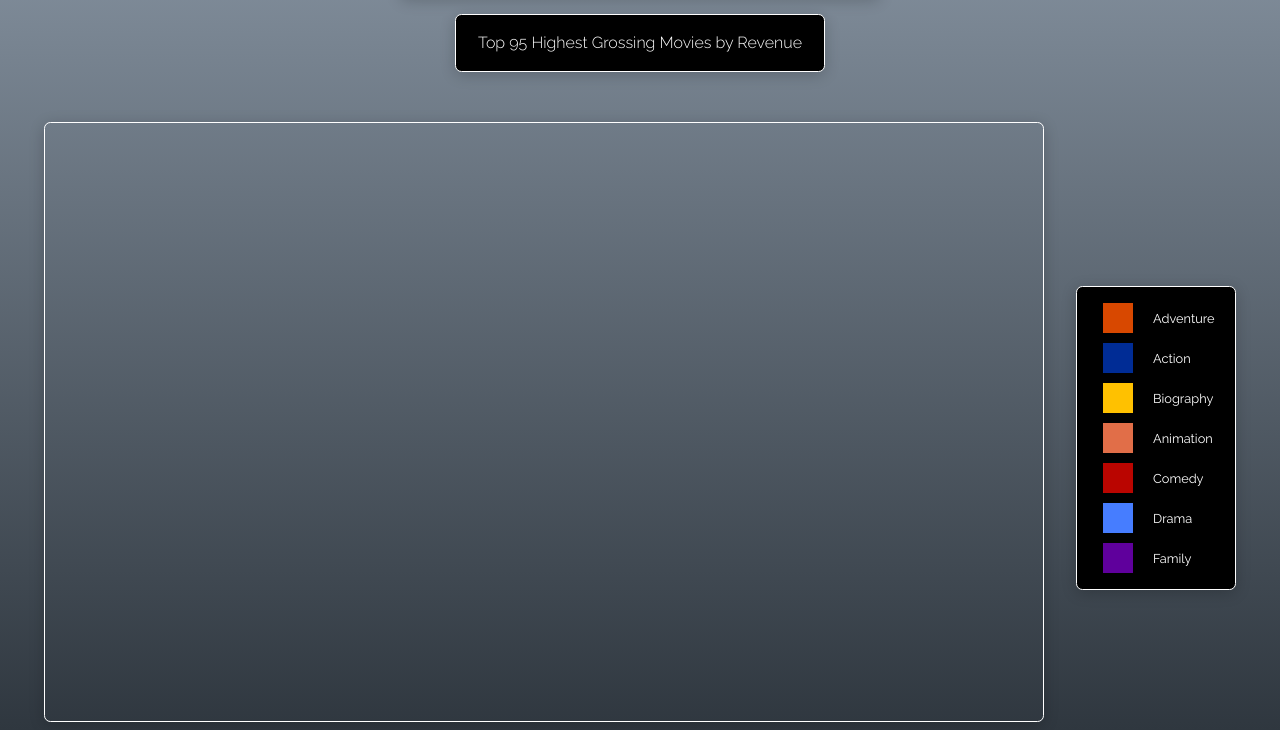
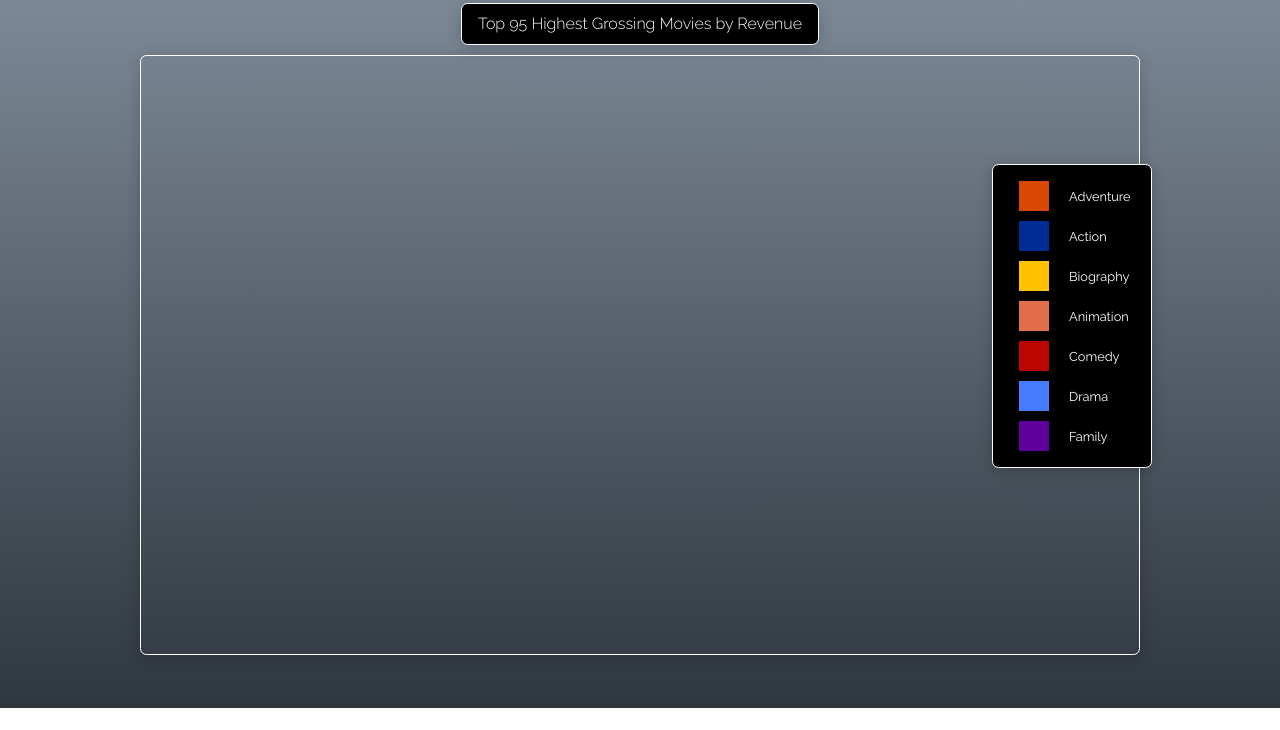
Before and after one commit to Peter-Easterbrook/FCC-TreeMap-Diagram, a plain HTML site: page index.html in a window 1280 px wide. Shown: the part 108-838 px from the top of the page. After the commit the page ends 816 px from the top, so only its background shows below. Drawn offline with nearby package versions, Linux system fonts and the light colour scheme; no server answers.

Commit message:
Moved legend to right of screen

```diff
--- a/index.html
+++ b/index.html
@@ -38,7 +38,6 @@
     <h1 id="title">Highest Grossing Movies</h1>
     <h4 id="description">Top 95 Highest Grossing Movies by Revenue</h4>
 
-    <div id="tooltip"></div>
     <div class="wrapper">
       <svg id="canvas"></svg>
       <svg id="legend">
@@ -122,5 +121,6 @@
         </g>
       </svg>
     </div>
+    <div id="tooltip"></div>
   </body>
 </html>
--- a/style.css
+++ b/style.css
@@ -25,14 +25,6 @@ dd,
 li {
   margin: 0;
   font-family: 'Raleway', sans-serif;
-}
-
-h1,
-h2,
-h3,
-h4 {
-  font-weight: 300;
-  color: #fff;
 }
 
 body {
@@ -83,10 +75,12 @@ body::-webkit-scrollbar-track {
 
 h1,
 h4 {
+  font-weight: 300;
+  color: #fff;
   margin-bottom: 0.6rem;
   background-color: #000;
   border: 1px solid #fff;
-  padding: 1rem 1.4rem;
+  padding: 0.5rem 1rem;
   border-radius: 0.4rem;
   box-shadow: 0px 3px 15px rgba(0, 0, 0, 0.2);
 }
@@ -119,7 +113,7 @@ g {
   font-size: 1rem;
   height: auto;
   width: auto;
-  margin-bottom: 1rem;
+  margin-top: 1rem;
   background-color: #000;
   border: 1px solid #fff;
   padding: 0.7rem 1rem;
@@ -139,6 +133,7 @@ g {
   font-weight: 300;
   fill: #fff;
   text-transform: uppercase;
+
   margin: 1rem;
 }
 #legend {
@@ -150,6 +145,9 @@ g {
   margin-top: 2rem;
   padding: 1rem;
   margin-left: 2rem;
+  position: absolute;
+  right: 10%;
+  top: 30%;
 }
 .tile:hover {
   fill: #000;
```
